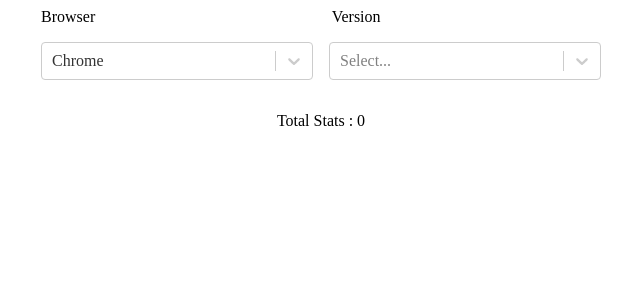
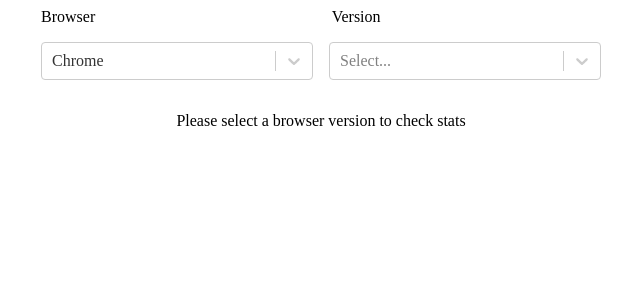
Before and after one commit to ObserveRTC/getstats-lab, a React (Create React App) app in the folder dashboard/: page /stats-details in a window 1280 px wide. Shown: the top 300 px of the page, without its empty margins (319-959 px from the left). Built offline with nearby package versions, Linux system fonts and the light colour scheme.

Commit message:
An initial version of stats implementation report

```diff
--- a/dashboard/src/components/stats.implementation.details/index.tsx
+++ b/dashboard/src/components/stats.implementation.details/index.tsx
@@ -2,7 +2,7 @@ import React, {useState} from "react";
 import {StatsImplementationDetailsView} from "./stats.implementation.details.view";
 import {
     BrowserDetail,
-    fetchBrowserImplementationDetailsAsync,
+    fetchBrowserImplementationDetailsAsync, queryStatus,
     selectBrowserList,
     selectImplementationDetails
 } from "../../redux/root.slice";
@@ -18,16 +18,17 @@ const StatsImplementationDetails = (): React.ReactElement => {
     })
     const browserList = useAppSelector(selectBrowserList)
     const statsList = useAppSelector(selectImplementationDetails(currentBrowser))
+    const status = useAppSelector(queryStatus)
 
     const onBrowserSelected = ({browser, version}: BrowserDetail) => {
         setCurrentBrowser({browser, version})
-        dispatch(fetchBrowserImplementationDetailsAsync({browser,version}))
+        dispatch(fetchBrowserImplementationDetailsAsync({browser, version}))
     }
 
     return (
         <div className={styles.parentContainer}>
             <BrowserListView onSelected={onBrowserSelected} browserList={browserList}/>
-            <StatsImplementationDetailsView statsList={statsList}/>
+            <StatsImplementationDetailsView statsList={statsList} status={status} browser={currentBrowser}/>
         </div>
 
     )
--- a/dashboard/src/components/stats.implementation.details/stats.implementation.details.view.tsx
+++ b/dashboard/src/components/stats.implementation.details/stats.implementation.details.view.tsx
@@ -1,27 +1,53 @@
 import React from "react";
-import {StatsDetails} from "../../redux/root.slice";
+import {BrowserDetail, StatsDetails, Status} from "../../redux/root.slice";
 import styles from './stats.implementation.details.module.scss'
+
 const JSONTreeView = require('react-json-inspector');
 
 
 export type StatsImplementationDetailsViewProps = {
     statsList: StatsDetails
+    status: Status,
+    browser: BrowserDetail
 }
 
 const getCount = (statsList: StatsDetails): number => {
     return Object.values(statsList ?? {}).reduce((sum, current) => sum + current.length, 0)
 }
 
-const StatsImplementationDetailsView = ({statsList}: StatsImplementationDetailsViewProps): React.ReactElement => {
+const getStatus = (status: Status, browser: BrowserDetail): string => {
+    if (status === Status.pending) {
+        return 'Fetching stats details ...'
+    } else if (status === Status.rejected) {
+        return 'Failed to fetch stats details! Please try later'
+    } else if (status === Status.noop) {
+        return 'Please select a browser version to check stats'
+    }
+    return `Stats report for ${browser.browser} ${browser.version}`
+}
+
+const StatsImplementationDetailsView = ({
+                                            statsList,
+                                            status,
+                                            browser
+                                        }: StatsImplementationDetailsViewProps): React.ReactElement => {
     return (
         <div className={styles.container}>
             <div>
                 <div>
-                    Total Stats : { getCount(statsList) }
+                    <span>{getStatus(status, browser)}</span>
                 </div>
-                <div>
-                    {statsList && <JSONTreeView data={statsList}/>}
-                </div>
+                {
+                    status === Status.fullfilled && statsList &&
+                    <>
+                        <div>
+                            Total Stats : {getCount(statsList)}
+                        </div>
+                        <div>
+                            <JSONTreeView data={statsList}/>
+                        </div>
+                    </>
+                }
             </div>
         </div>
     )
--- a/dashboard/src/redux/root.slice/index.ts
+++ b/dashboard/src/redux/root.slice/index.ts
@@ -8,27 +8,36 @@ export type BrowserDetail = {
     version: string
 }
 export type StatsDetails = {
-    [key: string] : Array<string>
+    [key: string]: Array<string>
+}
+
+export enum Status {
+    fullfilled,
+    rejected,
+    pending,
+    noop
 }
 
 export interface AppState {
     supportedBrowserList: BrowserDetail[],
     stats: Record<string, StatsDetails>
+    status: Status
 }
 
 const initialState: AppState = {
     supportedBrowserList: [...chromeBrowserList, ...firefoxBrowserList, ...edgeBrowserList],
-    stats: {}
+    stats: {},
+    status: Status.noop
 }
 
 const backendURL = 'http://localhost:8080'
 export const fetchBrowserImplementationDetailsAsync = createAsyncThunk(
     'app/browserImplementationDetails',
     async ({browser, version}: BrowserDetail, {rejectWithValue}) => {
-        try{
-            const { data } = await axios.get(`${backendURL}/stats/browser/${browser}/version/${version}`)
+        try {
+            const {data} = await axios.get(`${backendURL}/stats/browser/${browser}/version/${version}`)
             return data
-        }catch (e) {
+        } catch (e) {
             return rejectWithValue(e)
         }
 
@@ -44,11 +53,24 @@ export const appSlice = createSlice({
             .addCase(fetchBrowserImplementationDetailsAsync.fulfilled,
                 (state, action) => {
                     const {browser, version} = action.meta.arg
+                    state.status = Status.fullfilled
                     state.stats[`${browser}-${version}`] = action.payload;
+                })
+            .addCase(fetchBrowserImplementationDetailsAsync.pending,
+                (state, action) => {
+                    state.status = Status.pending
+                })
+            .addCase(fetchBrowserImplementationDetailsAsync.rejected,
+                (state, action) => {
+                    state.status = Status.rejected
                 })
     },
 });
 
 export const selectBrowserList = ({app: {supportedBrowserList}}: RootState) => supportedBrowserList
-export const selectImplementationDetails = ({browser, version}: BrowserDetail) => ({app: {stats}}: RootState) => stats[`${browser}-${version}`]
+export const selectImplementationDetails = ({
+                                                browser,
+                                                version
+                                            }: BrowserDetail) => ({app: {stats}}: RootState) => stats[`${browser}-${version}`]
+export const queryStatus = ({app: {status}}: RootState) => status
 export const {reducer} = appSlice;
```
Lines whose indentation alone changed are shown as unchanged.
